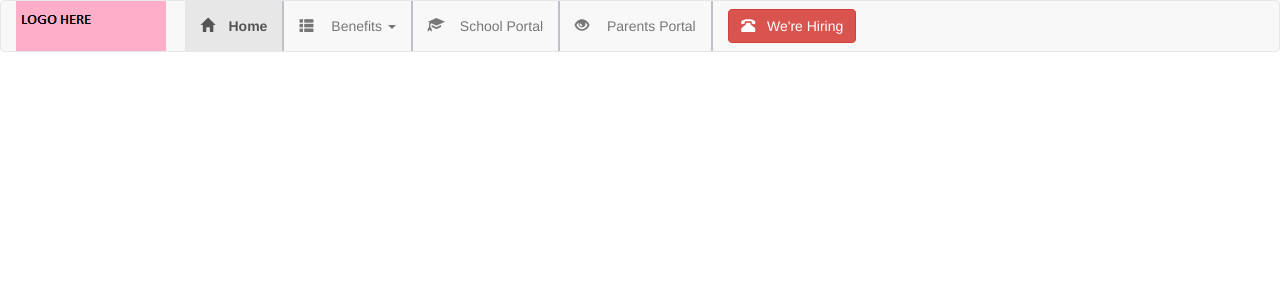
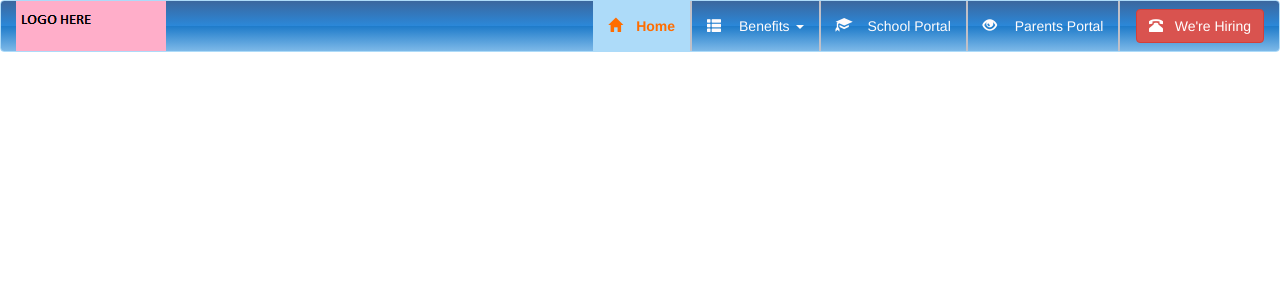
Before and after one commit to ABHIJEET-SRIDHAR-M/ScoolLife-GitHub, a PHP site: page / in a window 1280 px wide. Shown: the top 300 px of the page. Run offline with PHP 8.4, Linux system fonts and the light colour scheme.

Commit message:
Changes in Navbar.php, NavbarCssStyling and index
Navbar.php - 1) Corrected Logo location.
2) Changed Navbar alignment to right
NavbarCssStyling - 1) Failed Attempt to add gradient to Navbar (lines-
16to 25)
Index.php - 1) Corrected Css links

```diff
--- a/common_files/Navbar.php
+++ b/common_files/Navbar.php
@@ -7,12 +7,13 @@
         <span class="icon-bar"></span>
         <span class="icon-bar"></span>
       </button>
+
 	  <!-- Image pixels - 150 horizontal and 50 vertical-->
-	  <a href="#" class="pull-left"><img src="../images/logo.png"></a>
+	  <a href="#" class="pull-left"><img src="images/logo.png"></a>
       &nbsp &nbsp &nbsp
     </div>
     <div class="collapse navbar-collapse" id="myNavbar">
-      <ul class="nav navbar-nav">
+      <ul class="nav navbar-nav navbar-right">
         <li class="active"><a href="#"><span class="glyphicon glyphicon-home">&nbsp </span>Home</a></li>
         <li class="dropdown">
           <a class="dropdown-toggle" data-toggle="dropdown" href="#"><span class="glyphicon glyphicon-th-list">&nbsp </span> Benefits <span class="caret"></span></a>
@@ -26,6 +27,7 @@
         <li><a href="#"><span class="glyphicon glyphicon-eye-open">&nbsp </span> Parents Portal </a></li>
 
 		<li>&nbsp &nbsp <button class="btn btn-danger navbar-btn"><span class="glyphicon glyphicon-phone-alt"> </span> &nbsp We're Hiring</button></li>
+
       </ul>
 		<!-- This is for right hand side navbar if required
 	  <ul class="nav navbar-nav navbar-right">
--- a/css/navbarCssStyling.css
+++ b/css/navbarCssStyling.css
@@ -4,12 +4,25 @@ li+li { border-left: 2px solid #C0C0C8 }
 	font-weight: bold;
 }
 /*The above is for bolding the text in active*/
+
 .glyphicon.glyphicon-education {
     font-size: 16px;
 }
 /*The above is for increasing the size of the education (graduation hat) glyhicon icon*/
+
+
+
 .navbar-default {
-  background-color: #1728f9;
+  /*background-color: #1728f9;*/
+
+  /*Navbar gradient code */
+	 background: rgb(59,103,158); /* Old browsers */
+	 background: -moz-linear-gradient(top, rgba(59,103,158,1) 0%, rgba(43,136,217,1) 50%, rgba(32,124,202,1) 51%, rgba(125,185,232,1) 100%); /* FF3.6-15 */
+	 background: -webkit-linear-gradient(top, rgba(59,103,158,1) 0%,rgba(43,136,217,1) 50%,rgba(32,124,202,1) 51%,rgba(125,185,232,1) 100%); /* Chrome10-25,Safari5.1-6 */
+	 background: linear-gradient(to bottom, rgba(59,103,158,1) 0%,rgba(43,136,217,1) 50%,rgba(32,124,202,1) 51%,rgba(125,185,232,1) 100%); /* W3C, IE10+, FF16+, Chrome26+, Opera12+, Safari7+ */
+filter: progid:DXImageTransform.Microsoft.gradient( startColorstr='#3b679e', endColorstr='#7db9e8',GradientType=0 ); /* IE6-9 */
+
+/* -------- */
   border-color: #addbf9;
 }
 .navbar-default .navbar-brand {
--- a/index.php
+++ b/index.php
@@ -4,13 +4,15 @@
 		<title> Welcome to ScoolLife </title>
 			<meta name="viewport" content="width=device-width, initial-scale=1">
 			<meta charset="utf-8">
+
 			<!-- CSS Links -->
+
+			<!-- Bootstrap Css Link -->
+			<link rel="stylesheet" type="text/css" href="bootstrap/css/bootstrap.min.css">
 
 			<!---Navbar Css -->
 			<link rel="stylesheet" type="text/css" href="css/navbarCssStyling.css">
 
-			<!-- Bootstrap Css Link -->
-			<link rel="stylesheet" type="text/css" href="bootstrap/css/bootstrap.min.css">
 
 	</head>
 	<body>
```
